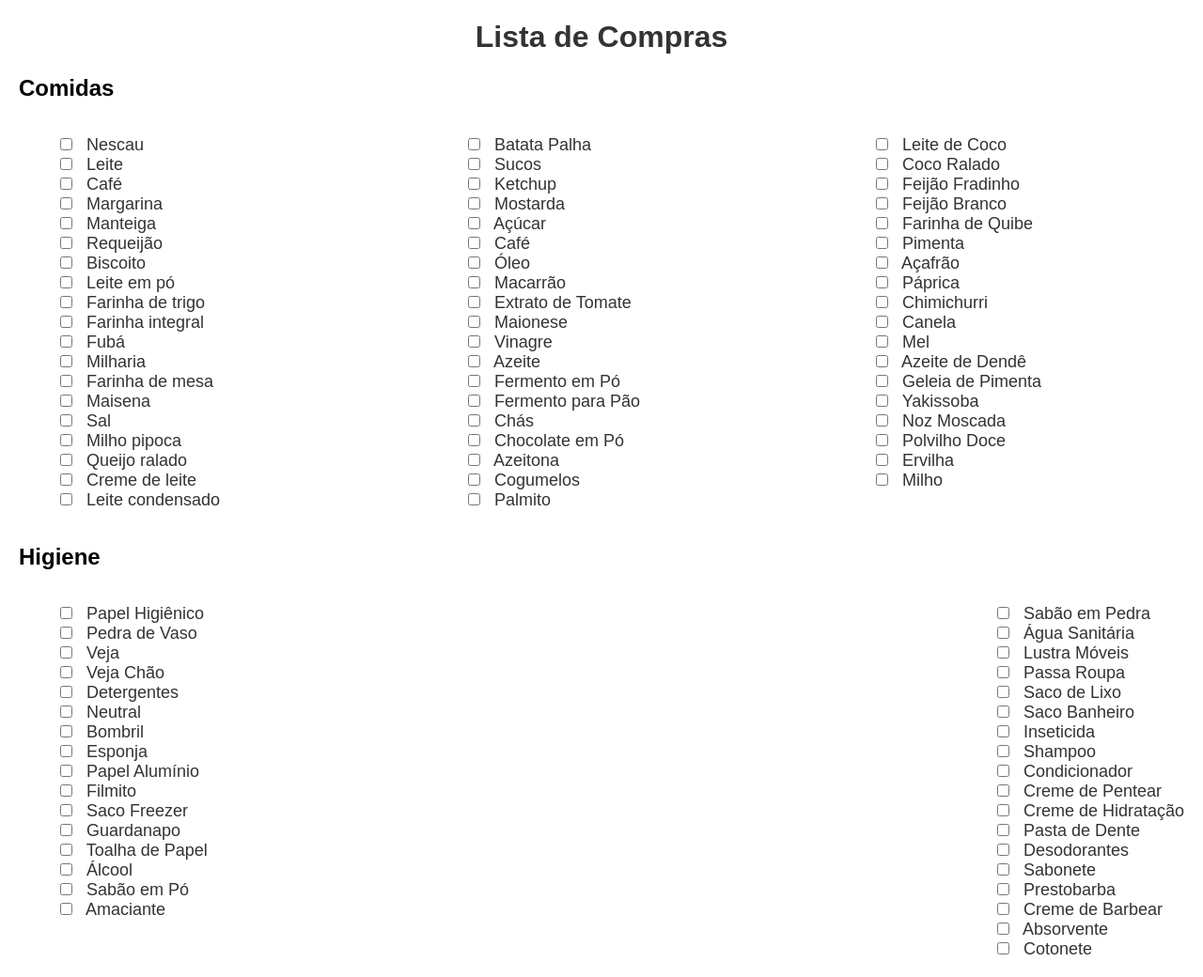
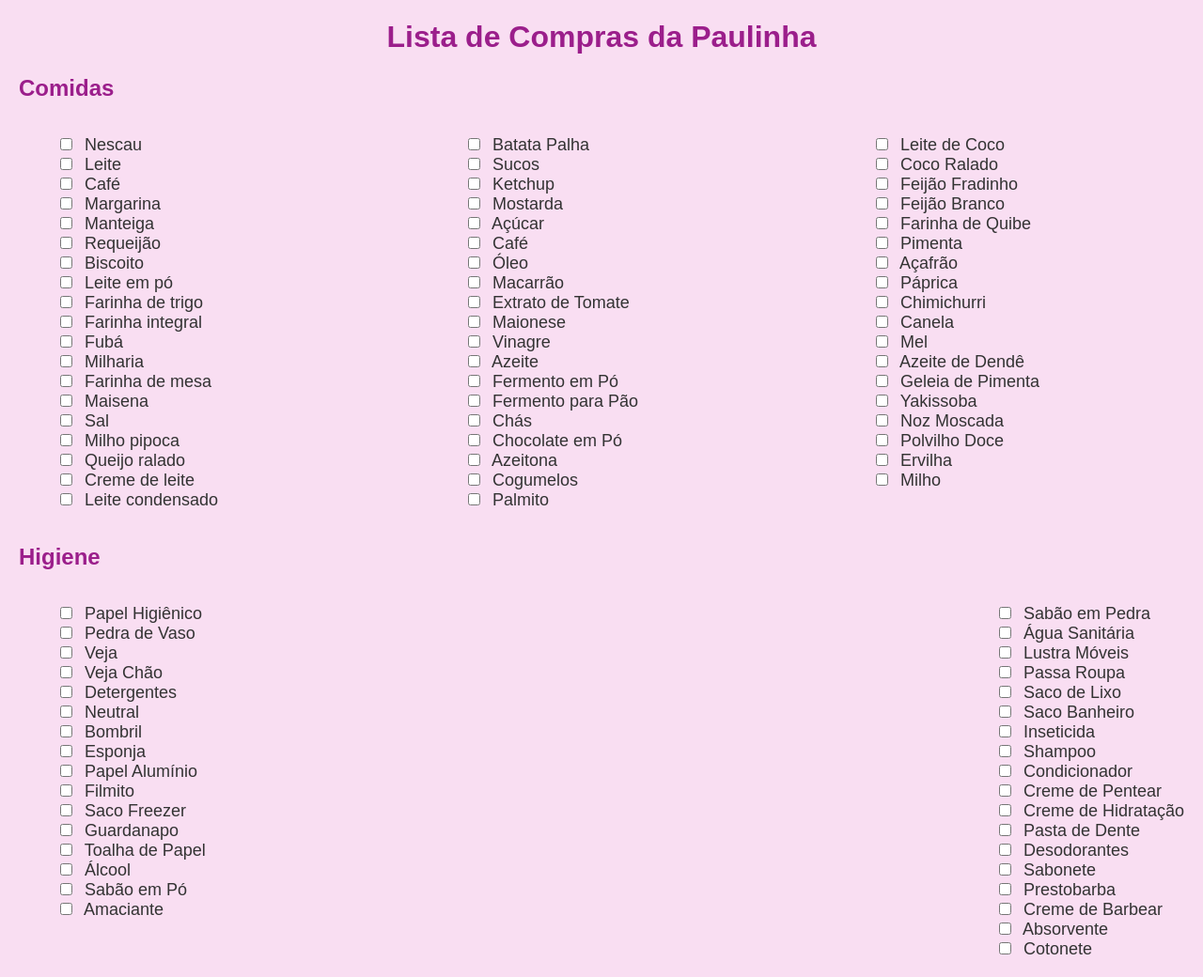
Before and after one commit to ArthMelo/compras-list, a plain HTML site: page index.html in a window 1280 px wide. Shown: the whole page at 94% size. Drawn offline with Linux system fonts and the light colour scheme.

Commit message:
Add files via upload

```diff
--- a/index.html
+++ b/index.html
@@ -5,14 +5,23 @@
     <meta name="viewport" content="width=device-width, initial-scale=1.0">
     <title>Lista de Compras</title>
     <style>
+        *{
+            background-color: rgb(249, 222, 242);
+        }
+
         body {
             font-family: Arial, sans-serif;
             margin: 20px;
         }
 
+        h2{
+            text-align: justify;
+            color: #9b1e8b;
+        }
+
         h1 {
             text-align: center;
-            color: #333;
+            color: #9b1e8b;
         }
 
         .container {
@@ -22,12 +31,13 @@
         }
 
         .column {
+            text-align: left;
             width: 100%;
-            margin-bottom: 20px;
+            margin-bottom: 28px;
         }
 
         input[type="checkbox"] {
-            margin-right: 10px;
+            margin-right: 8px;
         }
 
         label {
@@ -67,7 +77,7 @@
 </head>
 <body>
 
-    <h1>Lista de Compras</h1>
+    <h1>Lista de Compras da Paulinha</h1>
         <h2>Comidas</h2>
     <div class="container">
         <div class="column">
```
